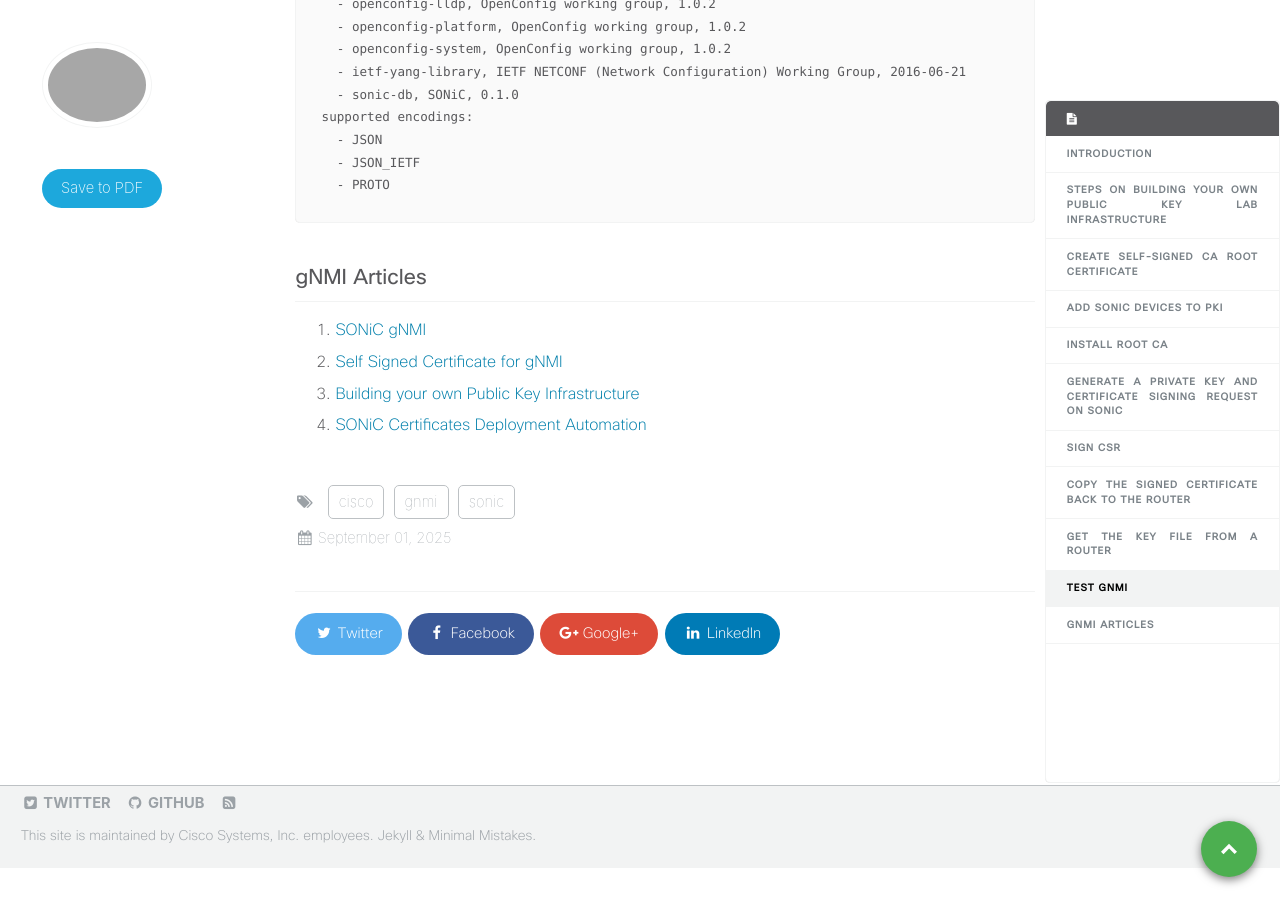
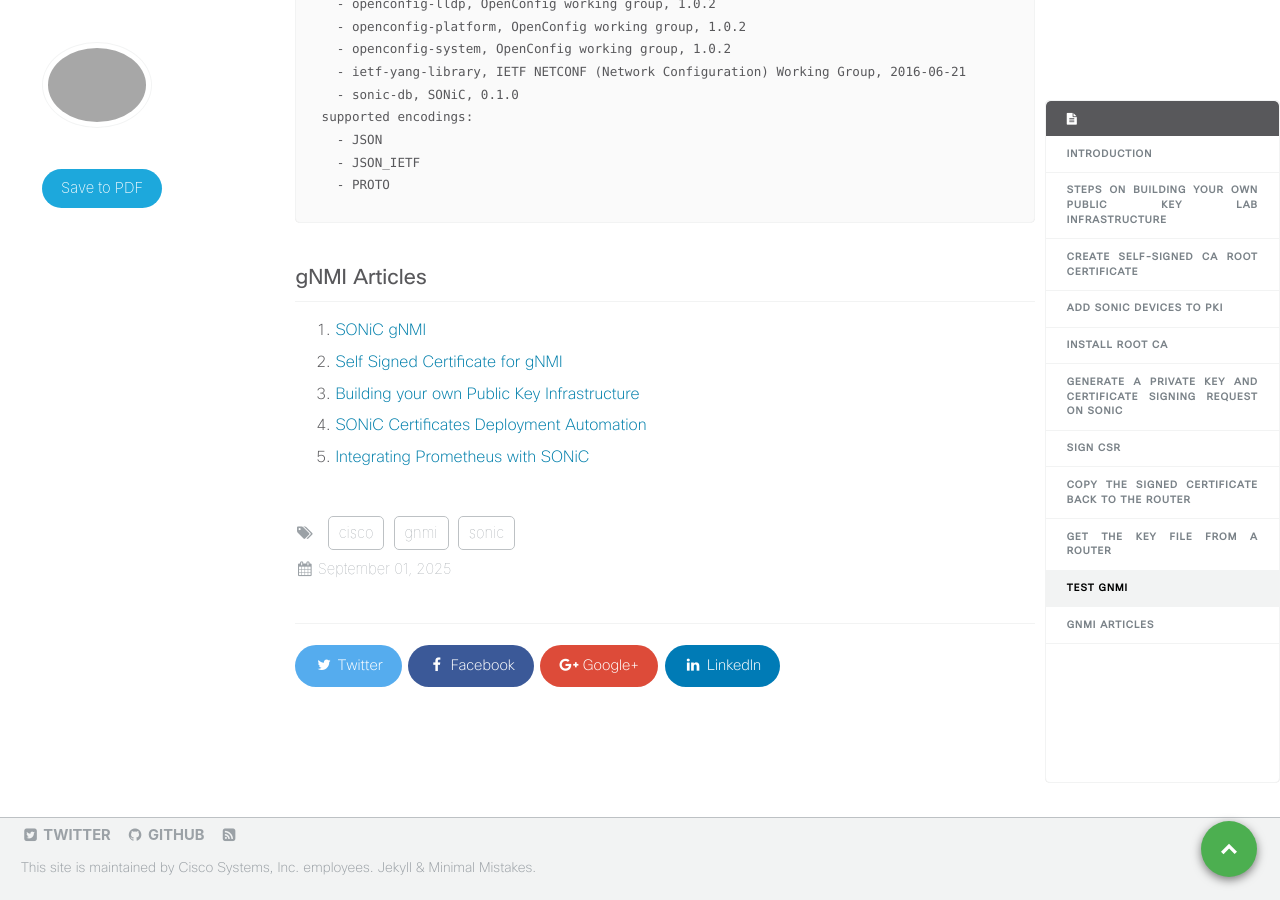
Before and after one commit to xrdocs-migration/SONiC, a Jekyll site: the page built from _blogs/pkiInfra.md, in a window 1280 px wide and 900 px high, scrolled down 6584 px. Built offline with Jekyll 4.4.1, drawn with Linux system fonts in a browser that asks for light colours; comment, search, counter and statistics services are not loaded.

Commit message:
articles TOC update

```diff
--- a/_blogs/pkiInfra.md
+++ b/_blogs/pkiInfra.md
@@ -300,3 +300,4 @@ supported encodings:
   2. [Self Signed Certificate for gNMI](../selfSingnedCert)
   3. [Building your own Public Key Infrastructure](../pkiInfra)
   4. [SONiC Certificates Deployment Automation](../sonicCertAutoDeployment)
+  5. [Integrating Prometheus with SONiC](../sonic_prometheus)
```
